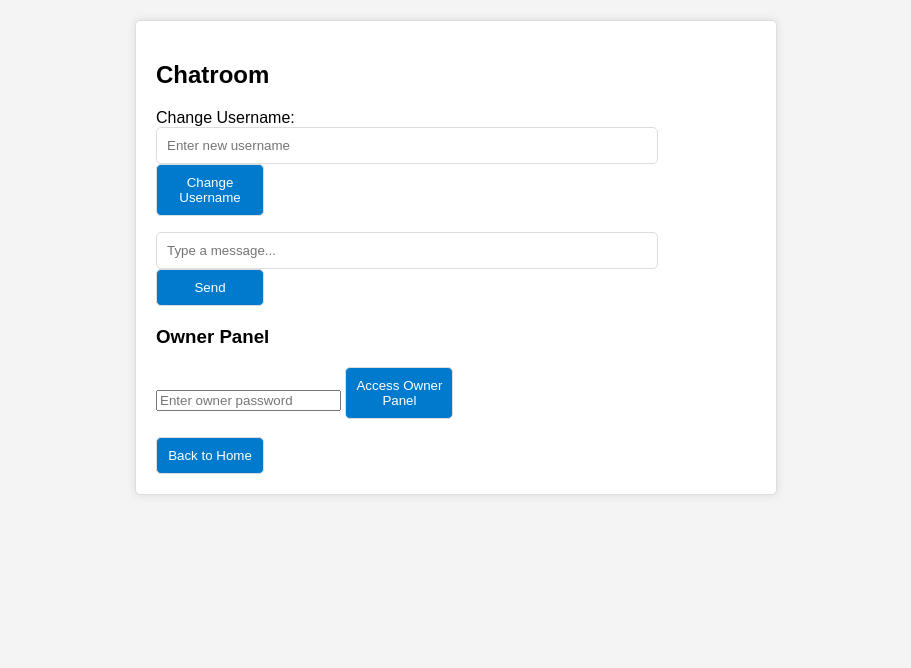
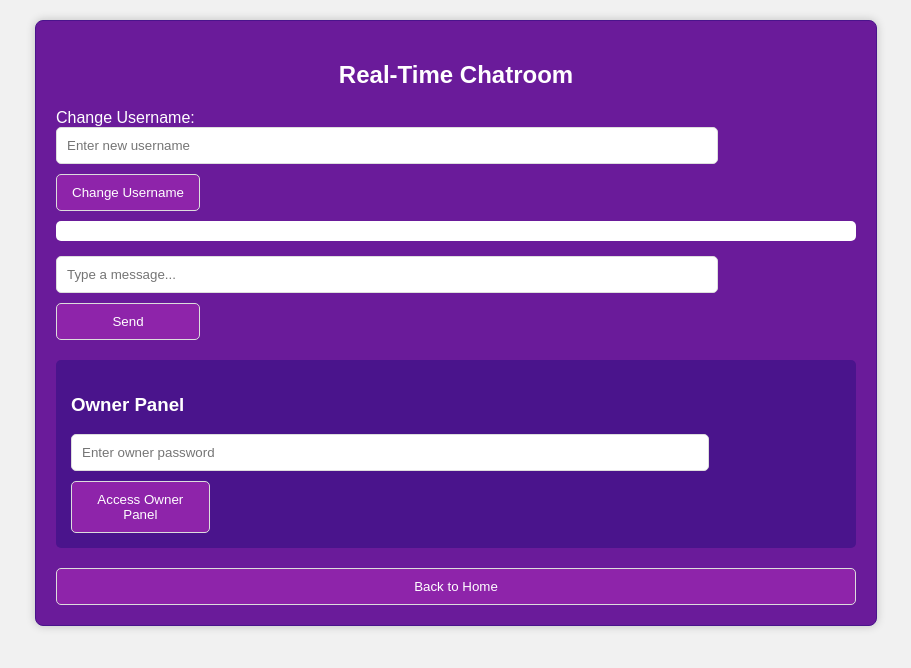
Before and after one commit to schoolnetwork/schoolnetwork.github.io, a plain HTML site: page chat.html in a window 1280 px wide. Shown: the whole page, without its empty margins (184-1095 px from the left). Drawn offline with nearby package versions, Linux system fonts and the light colour scheme; no server answers.

Commit message:
Update chat.html

```diff
--- a/chat.html
+++ b/chat.html
@@ -3,70 +3,102 @@
 <head>
   <meta charset="UTF-8">
   <meta name="viewport" content="width=device-width, initial-scale=1.0">
-  <title>SchoolNet Chatroom</title>
+  <title>Real-Time Chatroom</title>
   <style>
     body {
       font-family: Arial, sans-serif;
       margin: 0;
       padding: 0;
-      background-color: #f4f4f4;
+      background-color: #f1f1f1;
+      color: #fff;
     }
     #chat-box {
-      max-width: 600px;
+      max-width: 800px;
       margin: 20px auto;
       padding: 20px;
-      background-color: white;
-      border-radius: 5px;
-      border: 1px solid #ddd;
-      box-shadow: 0 0 10px rgba(0, 0, 0, 0.1);
+      background-color: #6a1b9a;
+      border-radius: 8px;
+      border: 1px solid #4a148c;
+      box-shadow: 0 0 10px rgba(0, 0, 0, 0.2);
     }
-    ul {
-      list-style: none;
-      padding: 0;
+    h2 {
+      text-align: center;
     }
-    li {
-      padding: 8px;
-      margin: 5px 0;
-      background: #007acc;
-      color: white;
+    #messages {
+      max-height: 400px;
+      overflow-y: auto;
+      margin-bottom: 15px;
+      padding: 10px;
+      background: #fff;
+      color: #000;
       border-radius: 5px;
     }
-    input[type="text"] {
+    .message {
+      margin: 5px 0;
+      padding: 8px;
+      background-color: #5e35b1;
+      border-radius: 5px;
+      color: white;
+    }
+    .message-owner {
+      background-color: #1a237e;
+    }
+    .owner-input {
+      display: none;
+    }
+    input[type="text"], input[type="password"] {
       padding: 10px;
       width: 80%;
       border: 1px solid #ddd;
       border-radius: 5px;
+      margin-bottom: 10px;
     }
     button {
       padding: 10px;
       width: 18%;
-      background-color: #007acc;
+      background-color: #8e24aa;
       color: white;
       border: 1px solid #ddd;
       border-radius: 5px;
     }
     #owner-panel {
       margin-top: 20px;
+      padding: 15px;
+      background-color: #4a148c;
+      border-radius: 5px;
     }
-    .owner-input {
-      display: none;
+    .input-box {
+      margin-bottom: 10px;
+    }
+    #back-home-btn {
+      display: block;
+      width: 100%;
+      margin-top: 20px;
+      background-color: #8e24aa;
     }
   </style>
 </head>
 <body>
   <div id="chat-box">
-    <h2>Chatroom</h2>
-    <div>
+    <h2>Real-Time Chatroom</h2>
+
+    <!-- Username change input -->
+    <div class="input-box">
       <label for="username">Change Username:</label>
       <input type="text" id="username" placeholder="Enter new username" />
       <button onclick="changeUsername()">Change Username</button>
     </div>
-    <ul id="messages"></ul>
+
+    <!-- Display messages -->
+    <div id="messages"></div>
+
+    <!-- Message input -->
     <form id="chat-form">
       <input id="message-input" type="text" autocomplete="off" placeholder="Type a message..." required />
       <button type="submit">Send</button>
     </form>
 
+    <!-- Owner panel -->
     <div id="owner-panel">
       <h3>Owner Panel</h3>
       <input type="password" id="owner-password" placeholder="Enter owner password" />
@@ -77,8 +109,8 @@
       </div>
     </div>
 
-    <br />
-    <button onclick="window.location.href='/index.html'">Back to Home</button>
+    <!-- Back Home button -->
+    <button id="back-home-btn" onclick="window.location.href='/index.html'">Back to Home</button>
   </div>
 
   <script src="/socket.io/socket.io.js"></script>
@@ -95,25 +127,29 @@
 
     // Listen for incoming messages
     socket.on('chat message', (msgData) => {
-      const li = document.createElement('li');
-      li.id = msgData.id;
-      li.textContent = `${msgData.user}: ${msgData.msg}`;
-      document.getElementById('messages').appendChild(li);
+      const messageContainer = document.createElement('div');
+      messageContainer.classList.add('message');
+      messageContainer.id = msgData.id;
+      messageContainer.innerHTML = `<strong>${msgData.user}:</strong> ${msgData.msg}`;
+
+      document.getElementById('messages').appendChild(messageContainer);
     });
 
-    // Load previous messages when the page loads
+    // Load all messages when the page is loaded
     socket.on('load messages', (msgs) => {
       const messagesList = document.getElementById('messages');
       messagesList.innerHTML = ''; // Clear existing messages
       msgs.forEach((msgData) => {
-        const li = document.createElement('li');
-        li.id = msgData.id;
-        li.textContent = `${msgData.user}: ${msgData.msg}`;
-        messagesList.appendChild(li);
+        const messageContainer = document.createElement('div');
+        messageContainer.classList.add('message');
+        messageContainer.id = msgData.id;
+        messageContainer.innerHTML = `<strong>${msgData.user}:</strong> ${msgData.msg}`;
+
+        messagesList.appendChild(messageContainer);
       });
     });
 
-    // Send message when the form is submitted
+    // Prevent page reload when sending a message
     document.getElementById('chat-form').addEventListener('submit', function (e) {
       e.preventDefault();
       const message = document.getElementById('message-input').value;
@@ -123,7 +159,7 @@
       }
     });
 
-    // Function to show the owner options after correct password
+    // Show owner options after correct password
     function showOwnerOptions() {
       const password = document.getElementById('owner-password').value;
       if (password === 'owneriscool') {
@@ -133,11 +169,11 @@
       }
     }
 
-    // Function to delete a message as the owner
+    // Delete message as the owner
     function deleteMessage() {
       const messageId = document.getElementById('message-id').value;
       const password = document.getElementById('owner-password').value;
-      if (messageId && password) {
+      if (messageId && password === 'owneriscool') {
         socket.emit('delete message', messageId, password);
         document.getElementById('message-id').value = ''; // Clear input
       }
```
